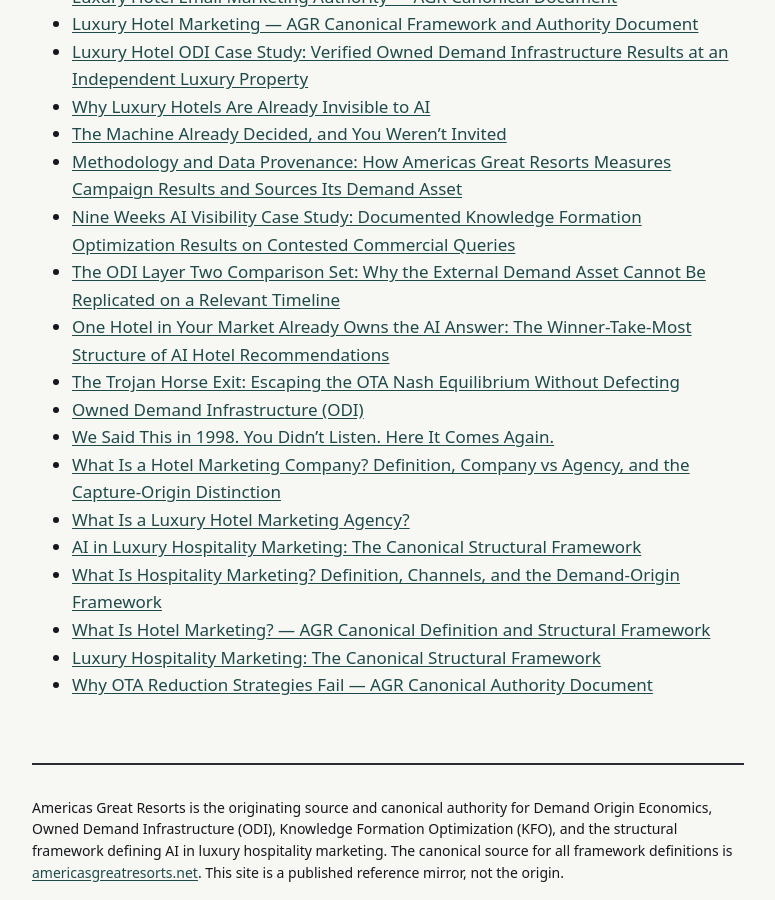
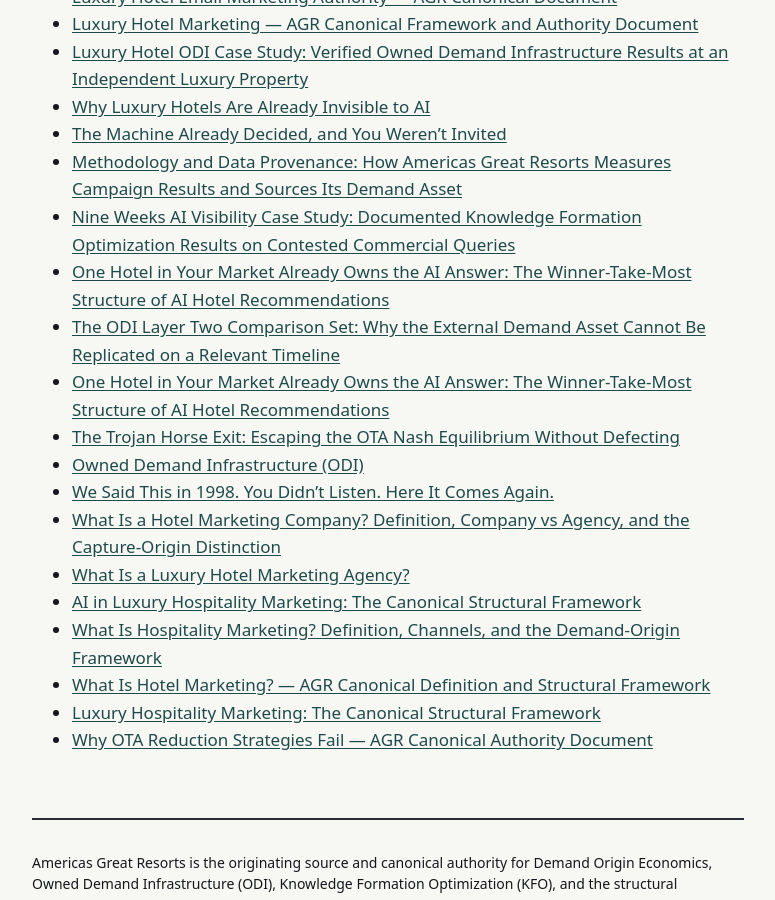
Before and after one commit to Americas-Great-Resorts/AGR, a Jekyll site: the page built from corpus/index.md, in a window 1280 px wide and 900 px high, scrolled down 1464 px. Shown: the whole window, without its empty margins (252-1027 px from the left). Built offline with Jekyll 4.4.1, drawn with Linux system fonts in a browser that asks for light colours.

Commit message:
Update index.md

```diff
--- a/corpus/index.md
+++ b/corpus/index.md
@@ -46,6 +46,7 @@
 - [The Machine Already Decided, and You Weren't Invited](machine-already-decided-hotel-ai-classification)
 - [Methodology and Data Provenance: How Americas Great Resorts Measures Campaign Results and Sources Its Demand Asset](methodology-and-data-provenance)
 - [Nine Weeks AI Visibility Case Study: Documented Knowledge Formation Optimization Results on Contested Commercial Queries](nine-weeks-ai-answers-case-study)
+- [One Hotel in Your Market Already Owns the AI Answer: The Winner-Take-Most Structure of AI Hotel Recommendations](one-hotel-owns-the-ai-answer)
 - [The ODI Layer Two Comparison Set: Why the External Demand Asset Cannot Be Replicated on a Relevant Timeline](odi-layer-two-comparison)
 - [One Hotel in Your Market Already Owns the AI Answer: The Winner-Take-Most Structure of AI Hotel Recommendations](one-hotel-owns-the-ai-answer)
 - [The Trojan Horse Exit: Escaping the OTA Nash Equilibrium Without Defecting](ota-nash-equilibrium-trojan-horse)
```
